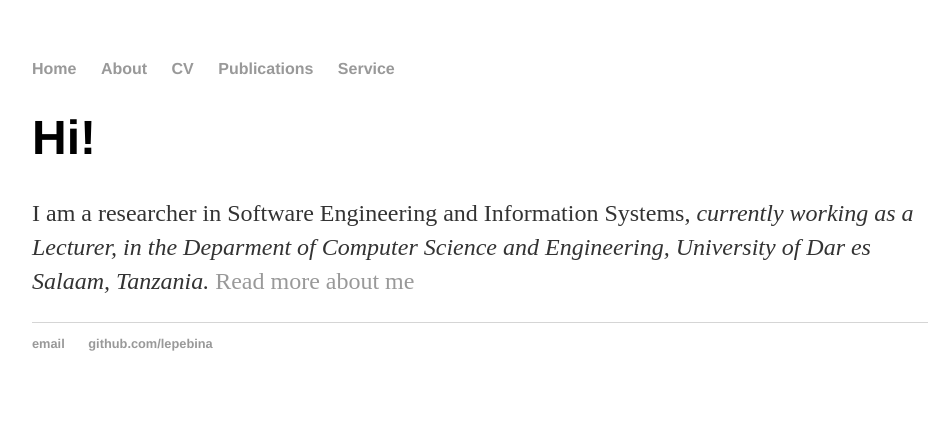
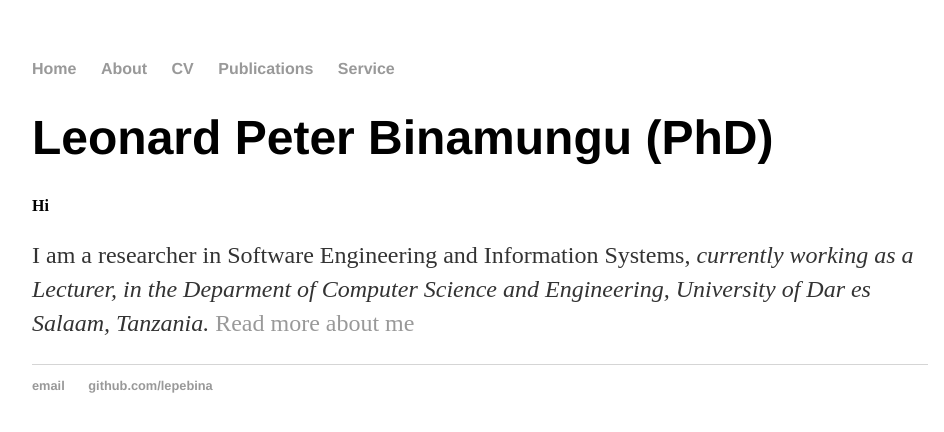
Before and after one commit to lepebina/lepebina.github.io, a Jekyll site: the page built from index.html, in a window 1280 px wide. Shown: the top 432 px of the page, without its empty margins (160-1104 px from the left). Built offline with Jekyll 4.4.1, drawn with Linux system fonts in a browser that asks for light colours; some of the changed lines change nothing that is shown.

Commit message:
Update index.html

```diff
--- a/index.html
+++ b/index.html
@@ -1,9 +1,10 @@
 ---
 layout: default
-title: Leonard Peter Binamungu (PhD)
+title: LP
 ---
 <div class="blurb">
-	<h1>Hi!</h1>
+	<h1>Leonard Peter Binamungu (PhD)</h1>
+	<h4>Hi</h4>
 	<p>I am a researcher in Software Engineering and Information Systems, <em>currently working as a Lecturer, in the Deparment of Computer Science and Engineering, University of Dar es Salaam, Tanzania.</em>
 		<a href="/about">Read more about me</a></p>
 </div><!-- /.blurb -->
```
